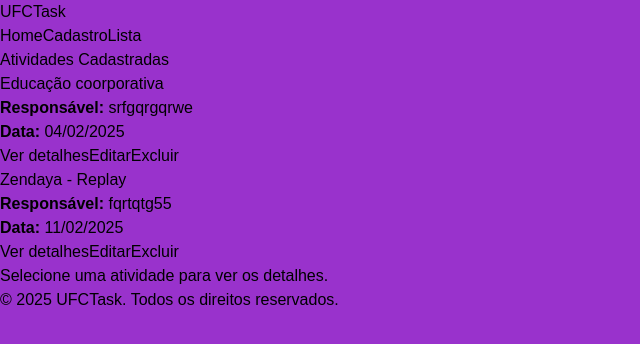
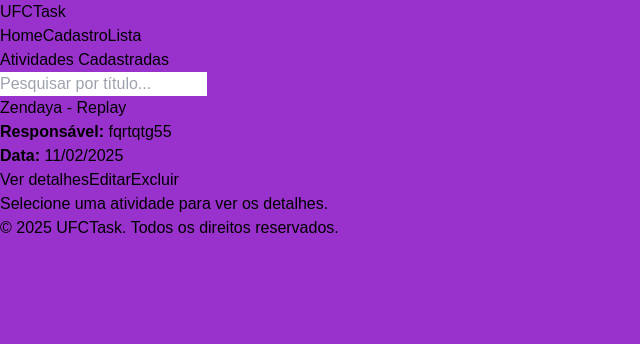
Before and after one commit to prsousa8/UFCtask, a Next.js app: page /lista in a window 1280 px wide. Shown: the top 344 px of the page, without its empty margins (0-640 px from the left). Built offline with nearby package versions, Linux system fonts and the light colour scheme.

Commit message:
🚀feat: addition of a search field by title

```diff
--- a/public/dados.json
+++ b/public/dados.json
@@ -1,11 +1,4 @@
 [
-  {
-    "id": "c6c71c97-30f5-497f-ac79-d0c3054a101b",
-    "titulo": "Educação coorporativa",
-    "responsavel": "srfgqrgqrwe",
-    "data": "2025-02-04T00:00:00.000Z",
-    "descricao": "wrtqw4trq45tgrtyt rgteryt5yq5yy35y53"
-  },
   {
     "id": "af903c4e-55cf-48ac-a4f5-81af0f4157bf",
     "titulo": "Zendaya - Replay",
--- a/src/app/lista/page.tsx
+++ b/src/app/lista/page.tsx
@@ -15,6 +15,7 @@ export default function Atividades() {
   const [editando, setEditando] = useState<Atividade | null>(null);
   const [detalhesAtividade, setDetalhesAtividade] = useState<Atividade | null>(null);
   const [formVisible, setFormVisible] = useState(false);
+  const [termoPesquisa, setTermoPesquisa] = useState("");
 
   useEffect(() => {
     buscarAtividades();
@@ -52,6 +53,10 @@ export default function Atividades() {
       console.error("Erro:", error);
     }
   }
+
+  const atividadesFiltradas = atividades.filter(atividade =>
+    atividade.titulo.toLowerCase().includes(termoPesquisa.toLowerCase())
+  );
 
   const onSubmit = async (data: any) => {
     if (!editando) return;
@@ -105,11 +110,18 @@ export default function Atividades() {
     <div className="max-w-6xl mx-auto p-4 flex space-x-8">
       <div className="w-2/3">
         <h1 className="text-2xl font-bold mb-4 text-white">Atividades Cadastradas</h1>
-        {atividades.length === 0 ? (
+        <input
+          type="text"
+          placeholder="Pesquisar por título..."
+          className="mb-4 p-2 border rounded w-full"
+          value={termoPesquisa}
+          onChange={(e) => setTermoPesquisa(e.target.value)}
+        />
+        {atividadesFiltradas.length === 0 ? (
           <p>Nenhuma atividade cadastrada.</p>
         ) : (
           <ul className="space-y-4">
-            {atividades.map((atividade) => (
+            {atividadesFiltradas.map((atividade) => (
               <li key={atividade.id} className="border p-4 rounded-lg shadow-md flex justify-between items-center bg-slate-200">
                 <div>
                   <h2 className="text-lg font-semibold">{atividade.titulo}</h2>
@@ -151,7 +163,7 @@ export default function Atividades() {
         )}
       </div>
 
-      <div className="w-1/3 mt-12">
+      <div className="w-1/2 mt-12">
         {detalhesAtividade ? (
           <div className="p-4 border rounded-lg bg-gray-100 ">
             <h2 className="text-xl font-bold mb-2">Detalhes da Atividade</h2>
```
